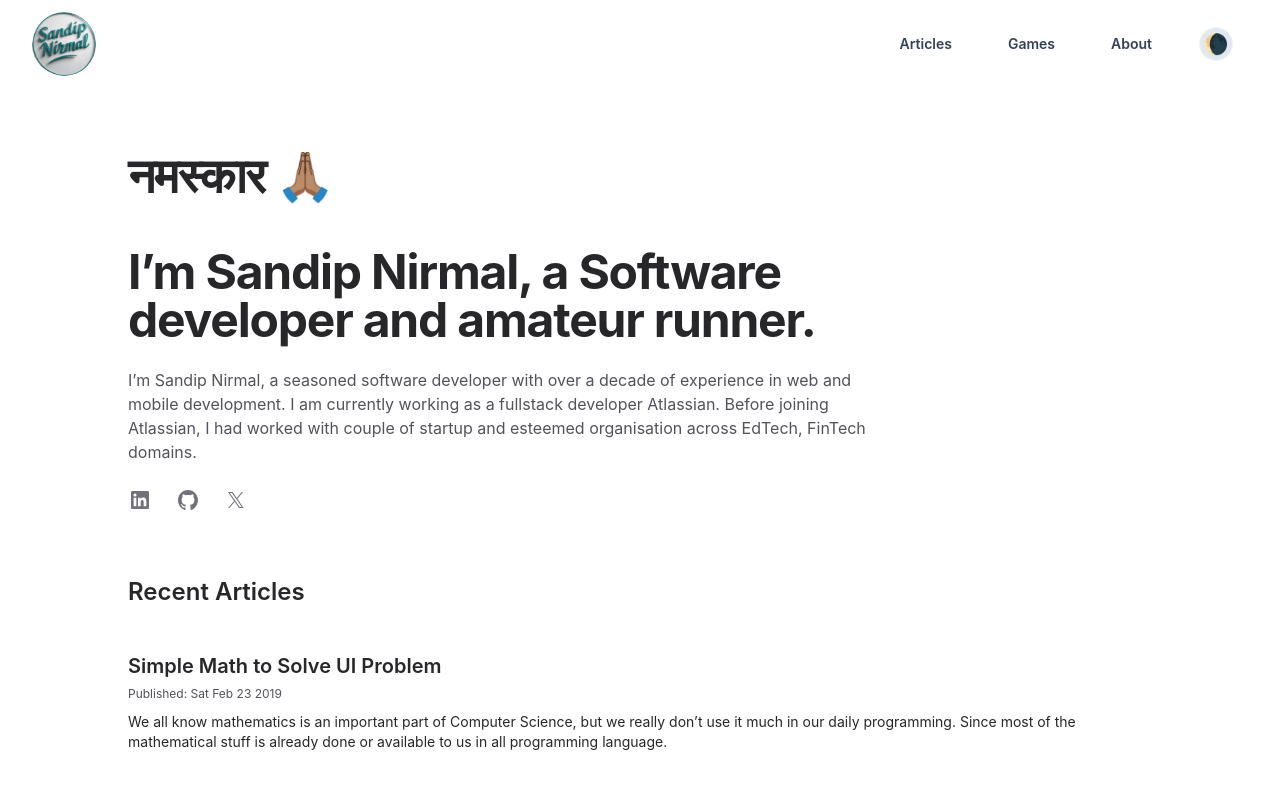
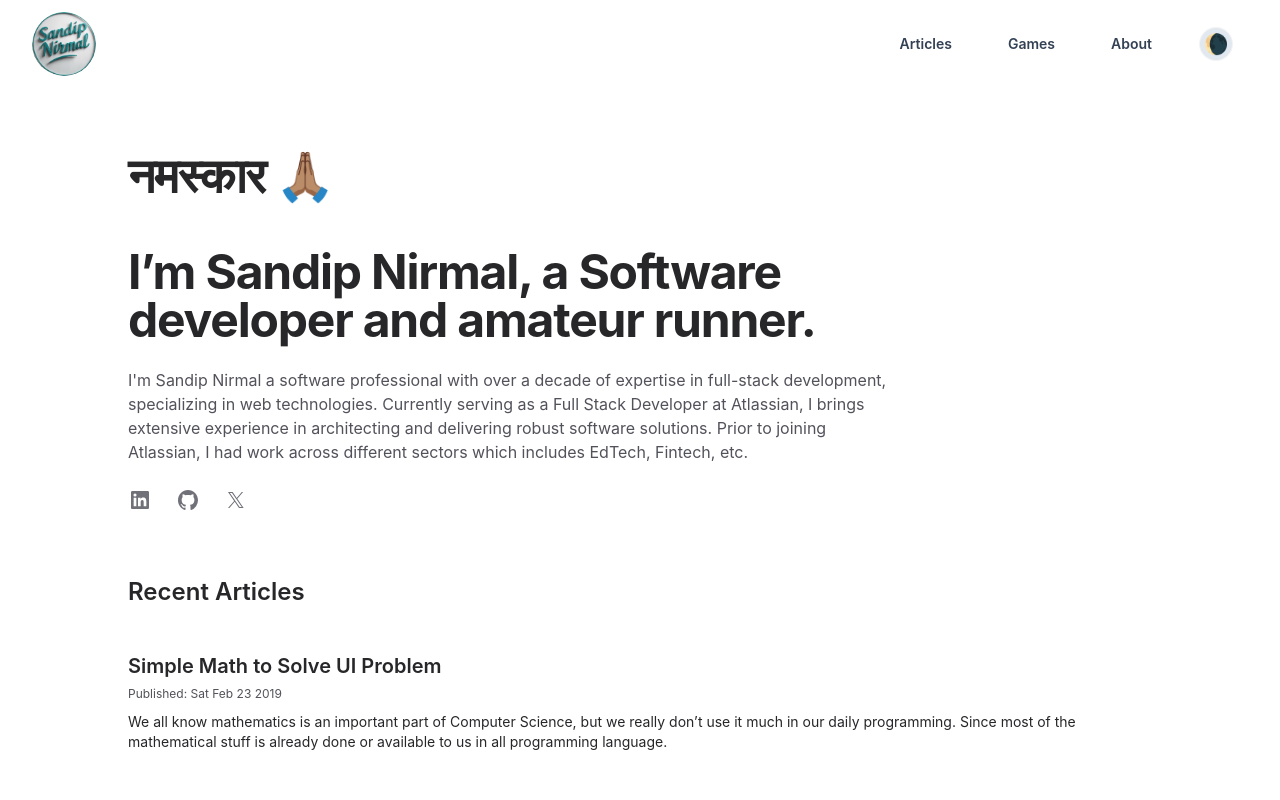
Before and after one commit to SandipNirmal/sandipnirmal.in, a SvelteKit app: page / in a window 1280 px wide. Shown: the top 800 px of the page. Built offline with nearby package versions, Linux system fonts and the light colour scheme.

Commit message:
chore: updating logo image to webp, updating intro text

```diff
--- a/src/routes/+layout.svelte
+++ b/src/routes/+layout.svelte
@@ -31,7 +31,7 @@
 				<header class="relative flex items-center">
 					<a href="/">
 						<h2 class="font-bold sm:text-2xl dark:text-white">
-							<img src="/logo.png" alt="Sandip Nirmal" class="h-16 w-16 rounded-full" />
+							<img src="/logo.webp" alt="Sandip Nirmal" class="h-16 w-16 rounded-full" />
 						</h2>
 					</a>
 					<div class="relative ml-auto flex flex-row-reverse items-center sm:flex-row">
--- a/src/routes/+page.svelte
+++ b/src/routes/+page.svelte
@@ -19,10 +19,11 @@
 					I’m Sandip Nirmal, a Software developer and amateur runner.
 				</h1>
 				<p class="mt-6 text-base text-zinc-600 dark:text-zinc-400">
-					I’m Sandip Nirmal, a seasoned software developer with over a decade of experience in web
-					and mobile development. I am currently working as a fullstack developer Atlassian. Before
-					joining Atlassian, I had worked with couple of startup and esteemed organisation across
-					EdTech, FinTech domains.
+					I'm Sandip Nirmal a software professional with over a decade of expertise in full-stack
+					development, specializing in web technologies. Currently serving as a Full Stack Developer
+					at Atlassian, I brings extensive experience in architecting and delivering robust software
+					solutions. Prior to joining Atlassian, I had work across different sectors which includes
+					EdTech, Fintech, etc.
 				</p>
 
 				<Social />
@@ -34,7 +35,7 @@
 		</div> -->
 	</section>
 	<section class="py-16">
-		<h3 class="px-4 pb-6 text-2xl font-semibold">Recent Articles</h3>
+		<h2 class="px-4 pb-6 text-2xl font-semibold">Recent Articles</h2>
 		<Articles />
 	</section>
 </article>
```
Also changed, not shown: static/logo.webp (added).
